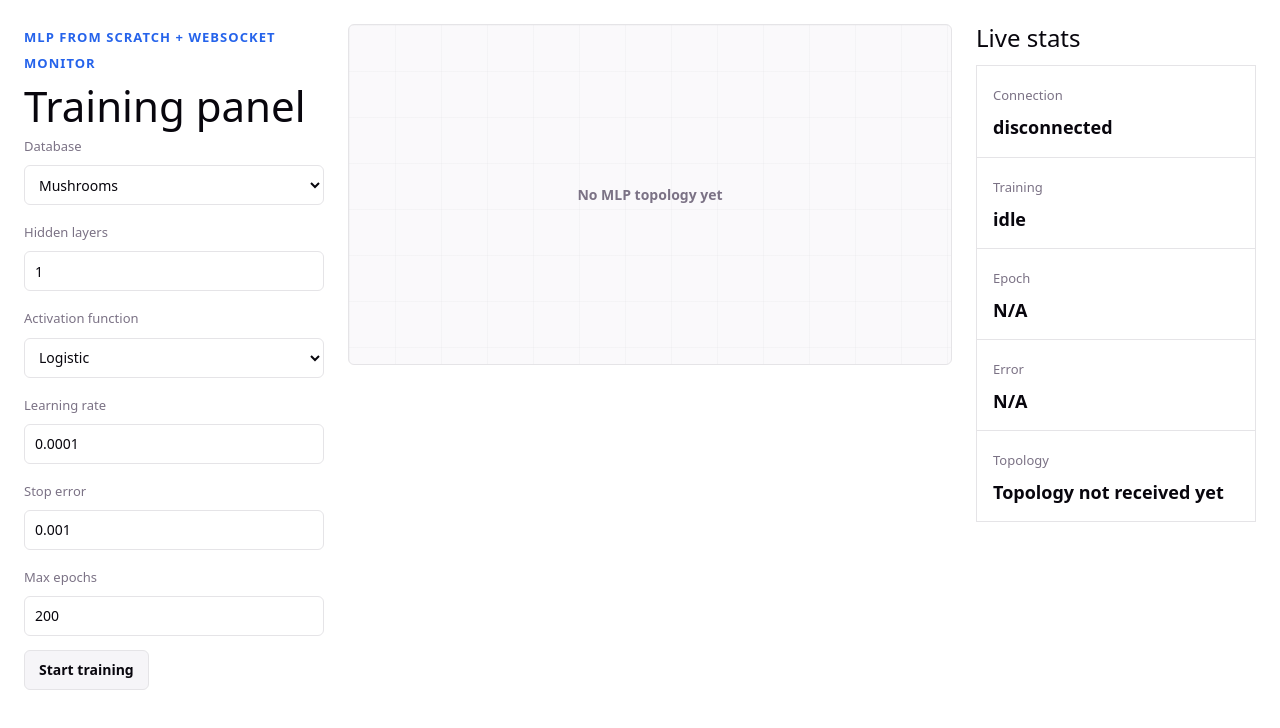
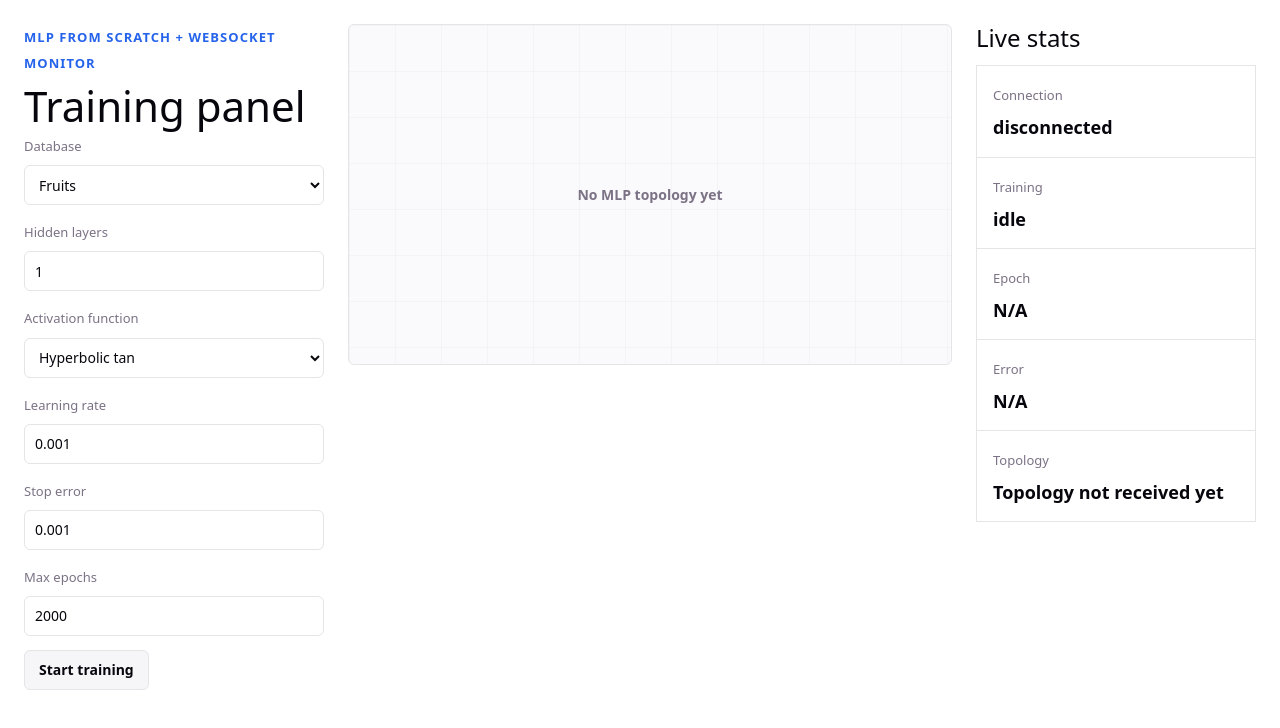
Before and after one commit to stiigp/portf-MLP, a React (Vite) app in the folder frontend/: page / in a window 1280 px wide. Shown: the top 728 px of the page. Built offline with nearby package versions, Linux system fonts and the light colour scheme; no server answers.

Commit message:
feat(frontend): training panel and svg panel adjustments

```diff
--- a/frontend/src/components/TrainingForm.tsx
+++ b/frontend/src/components/TrainingForm.tsx
@@ -14,12 +14,12 @@ interface TrainingFormProps {
 }
 
 const defaultTrainingForm: TrainingFormState = {
-  databaseName: 'mushrooms',
+  databaseName: 'fruits',
   hiddenLayersNumber: 1,
-  activationFunctionName: 'logistic',
-  learningRate: 0.0001,
+  activationFunctionName: 'hyperbolicTan',
+  learningRate: 0.001,
   stopError: 0.001,
-  maxEpochs: 200,
+  maxEpochs: 2000,
 }
 
 export function TrainingForm({
@@ -42,8 +42,8 @@ export function TrainingForm({
           defaultValue={defaultTrainingForm.databaseName}
           disabled={training}
         >
-          <option value="mushrooms">Mushrooms</option>
           <option value="fruits">Fruits</option>
+          {/* <option value="mushrooms">Mushrooms</option> */}
         </select>
       </label>
 
@@ -67,9 +67,9 @@ export function TrainingForm({
           defaultValue={defaultTrainingForm.activationFunctionName}
           disabled={training}
         >
+          <option value="hiperbolicTan">Hyperbolic tan</option>
           <option value="logistic">Logistic</option>
           <option value="linear">Linear</option>
-          <option value="hiperbolicTan">Hyperbolic tan</option>
           <option value="netOverTwo">Net over two</option>
         </select>
       </label>
@@ -79,7 +79,7 @@ export function TrainingForm({
         <input
           type="number"
           min="0"
-          step="0.0001"
+          step="0.001"
           name="learningRate"
           defaultValue={defaultTrainingForm.learningRate}
           disabled={training}
--- a/frontend/src/visualization/MlpLayoutEngine.ts
+++ b/frontend/src/visualization/MlpLayoutEngine.ts
@@ -22,7 +22,7 @@ export class MlpLayoutEngine {
   compute(topology: LayerTopology[]): MlpLayoutState {
     const margin = {
       top: 92,
-      right: 250,
+      right: 74,
       bottom: 70,
       left: 74,
     }
--- a/frontend/src/visualization/mlpSvgView.ts
+++ b/frontend/src/visualization/mlpSvgView.ts
@@ -3,7 +3,6 @@ import { ConnectionSvgView } from './ConnectionSvgView'
 import { MlpLayerSvgView } from './MlpLayerSvgView'
 import { MlpLayoutEngine } from './MlpLayoutEngine'
 import { OutputPanelSvgView } from './OutputPanelSvgView'
-import { TrainingProgressSvgView } from './TrainingProgressSvgView'
 import { connectionKey, createSvgElement } from './mlpSvgDom'
 import {
   VIEWBOX_HEIGHT,
@@ -20,6 +19,7 @@ type MlpSvgViewOptions = {
 
 const WEIGHT_PULSE_MAX_CONNECTIONS_PER_UPDATE = 30
 const WEIGHT_PULSE_MIN_DELTA = 0.001
+const SHOW_OUTPUT_PANEL = false
 
 type ConnectionWeightDelta = {
   key: string
@@ -40,7 +40,6 @@ export class MlpSvgView {
   private readonly connectionViews = new Map<string, ConnectionSvgView>()
   private readonly previousConnectionWeights = new Map<string, number>()
   private readonly outputPanel = new OutputPanelSvgView()
-  private readonly progressView = new TrainingProgressSvgView()
   private readonly options: MlpSvgViewOptions
 
   constructor(
@@ -61,7 +60,9 @@ export class MlpSvgView {
       this.connectionLabelGroup,
       this.overlayGroup,
     )
-    this.overlayGroup.append(this.outputPanel.group, this.progressView.group)
+    if (SHOW_OUTPUT_PANEL) {
+      this.overlayGroup.append(this.outputPanel.group)
+    }
   }
 
   update(snapshot: MlpSvgSnapshot): void {
@@ -70,8 +71,9 @@ export class MlpSvgView {
     this.svg.style.aspectRatio = `${layout.width} / ${layout.height}`
     this.updateConnections(snapshot, layout)
     this.updateLayers(snapshot, layout)
-    this.outputPanel.update(snapshot.outputs, layout)
-    this.progressView.update(snapshot, layout)
+    if (SHOW_OUTPUT_PANEL) {
+      this.outputPanel.update(snapshot.outputs, layout)
+    }
   }
 
   destroy(): void {
```
